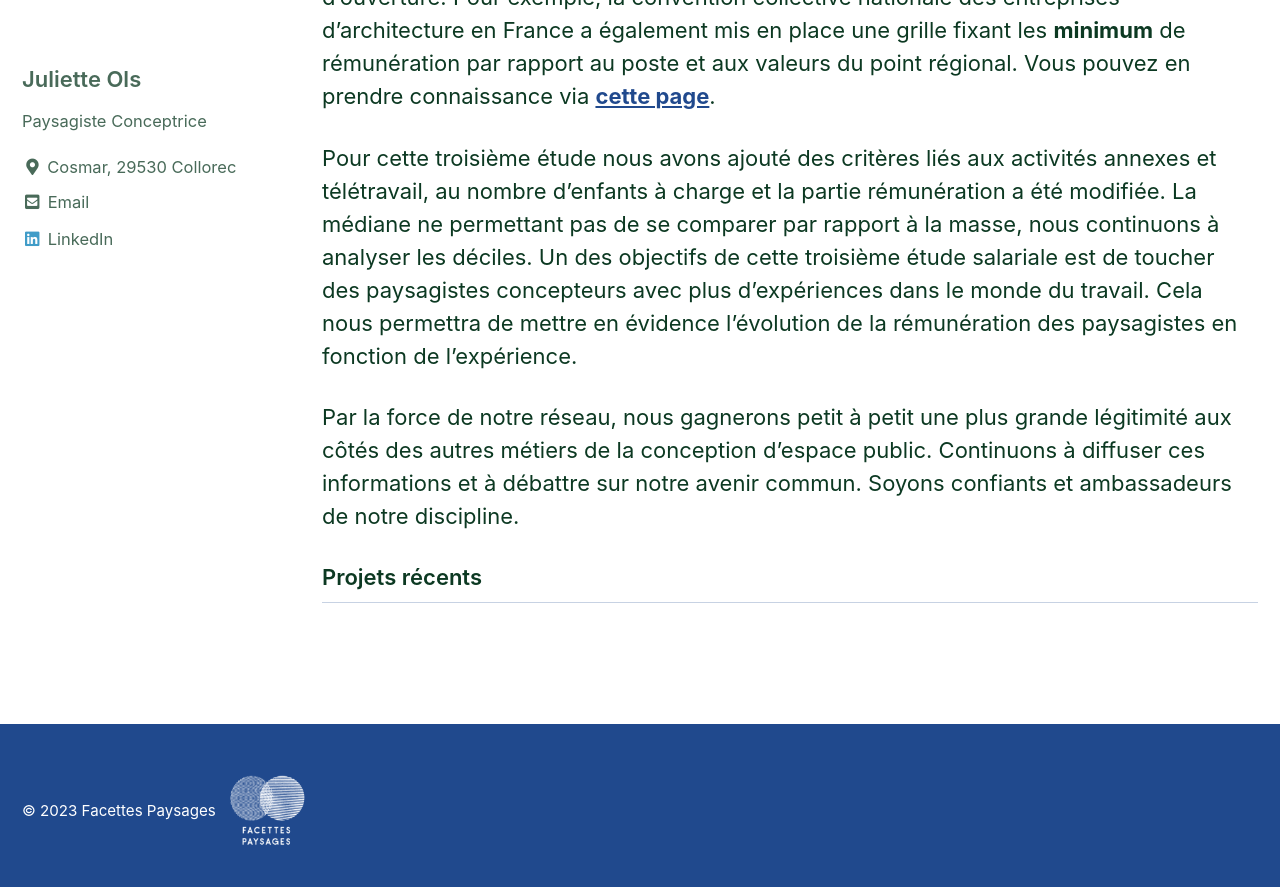
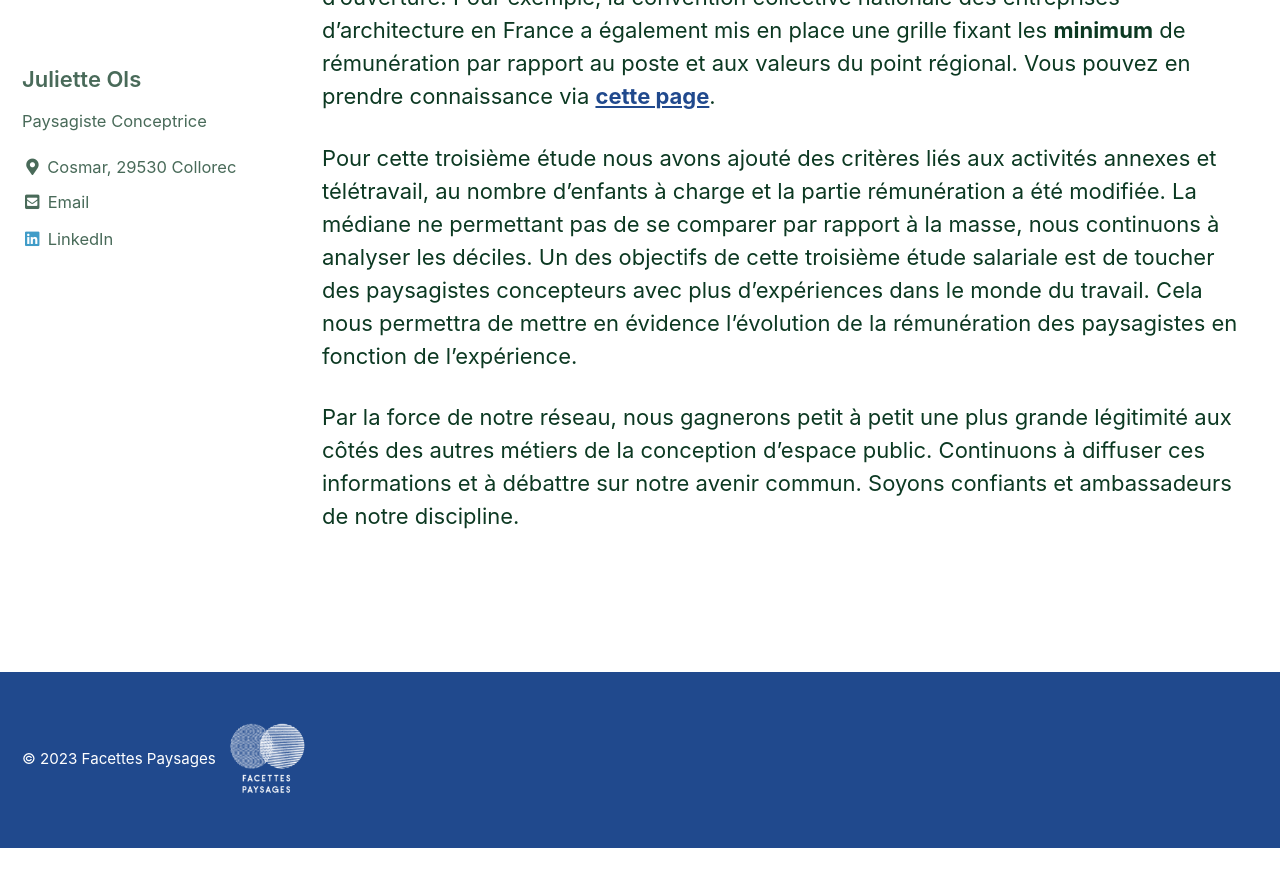
Before and after one commit to facettespaysages/etude-salariale, a Jekyll site: the page built from index.md, in a window 1280 px wide and 900 px high, scrolled down 1097 px. Shown: the top 887 px of the window. Built offline with Jekyll 4.4.1, drawn with Linux system fonts in a browser that asks for light colours; cached includes are drawn as plain includes; some web fonts are replaced; after the commit the page ends 1945 px from its top, so only the background shows below that.

Commit message:
remove recent posts

```diff
--- a/_layouts/home.html
+++ b/_layouts/home.html
@@ -4,7 +4,7 @@ layout: archive
 
 {{ content }}
 
-<h3 class="archive__subtitle">{{ site.data.ui-text[site.locale].recent_projects | default: "Recent Posts" }}</h3>
+<!--<h3 class="archive__subtitle">{{ site.data.ui-text[site.locale].recent_projects | default: "Recent Posts" }}</h3>-->
 
 {% if paginator %}
   {% assign projets = paginator.projets %}
```
